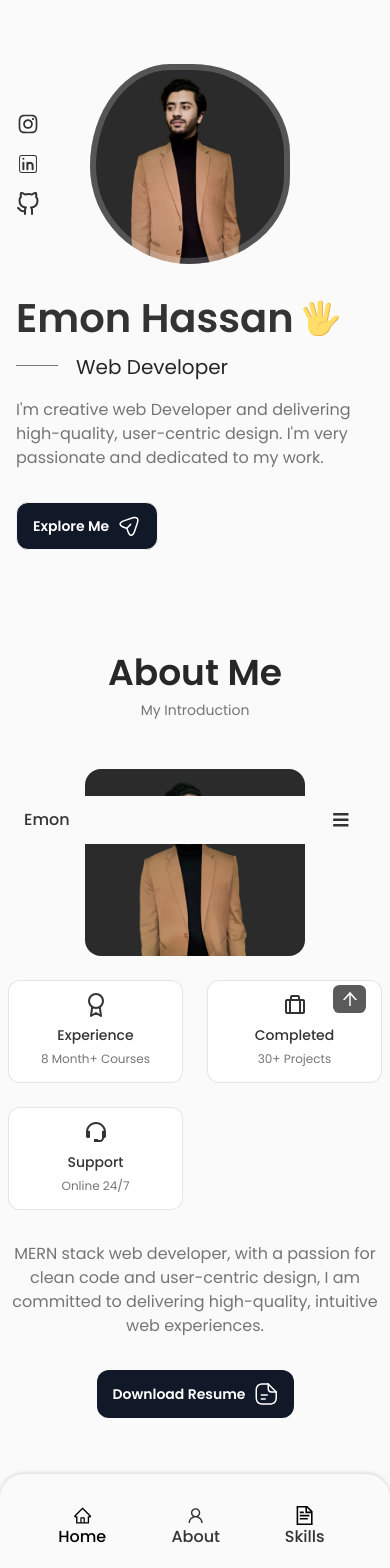
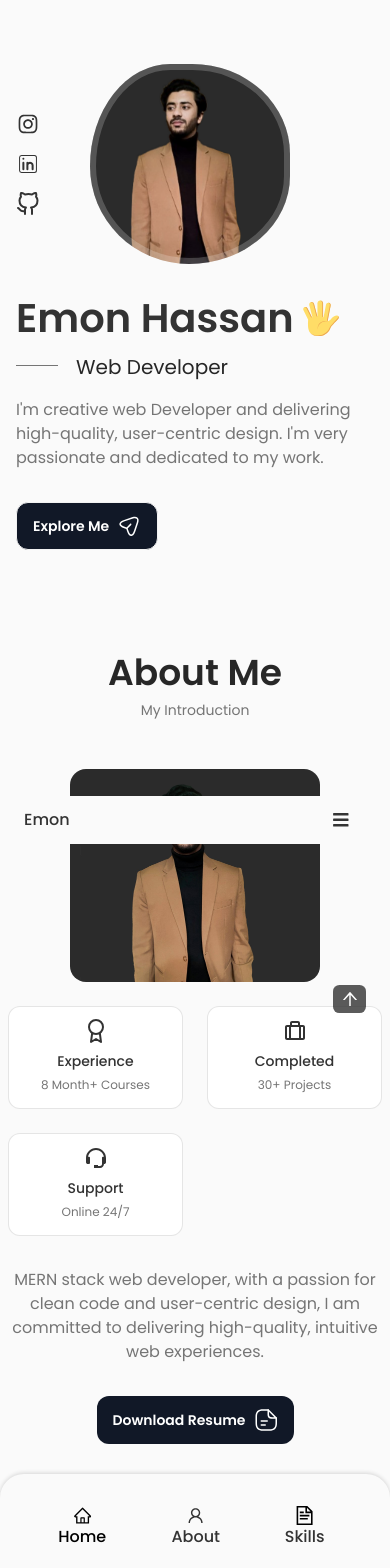
Before and after one commit to emonhassan83/portfolio-website, a React (Vite) app: page / in a window 390 px wide. Shown: the top 1568 px of the page. Built offline with nearby package versions, Linux system fonts and the light colour scheme.

Commit message:
about image ratio change

```diff
--- a/src/components/About/About.css
+++ b/src/components/About/About.css
@@ -5,7 +5,7 @@
 }
 
 .about__img {
-    width: 350px;
+    width: 380px;
     border-radius: 1rem;
     justify-self: center;
 }
@@ -52,7 +52,7 @@
         row-gap: 2.5rem;
     }
     .about__img{
-        width: 220px;
+        width: 250px;
     }
     .about__box {
         padding: 0.75rem 0.5rem;
```
